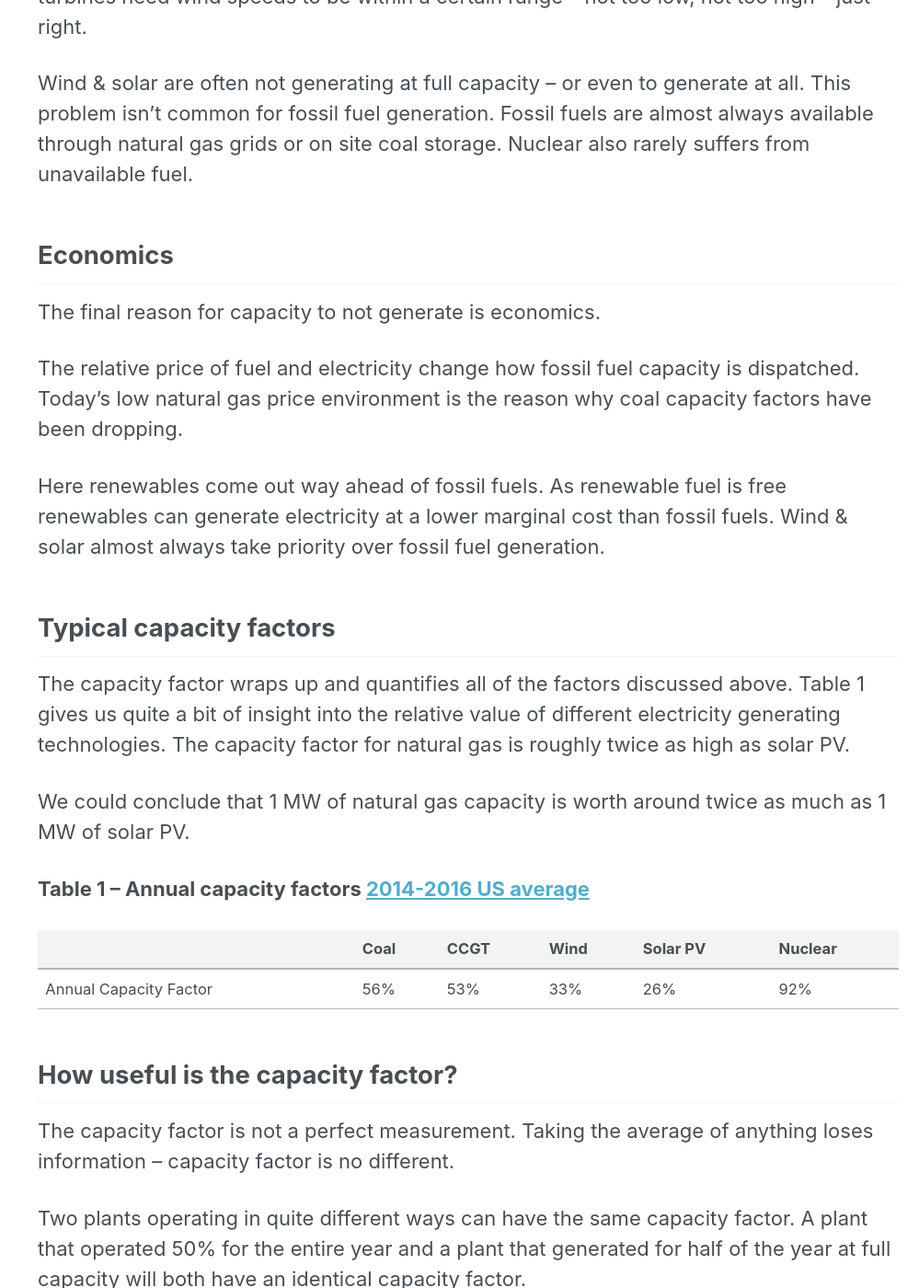
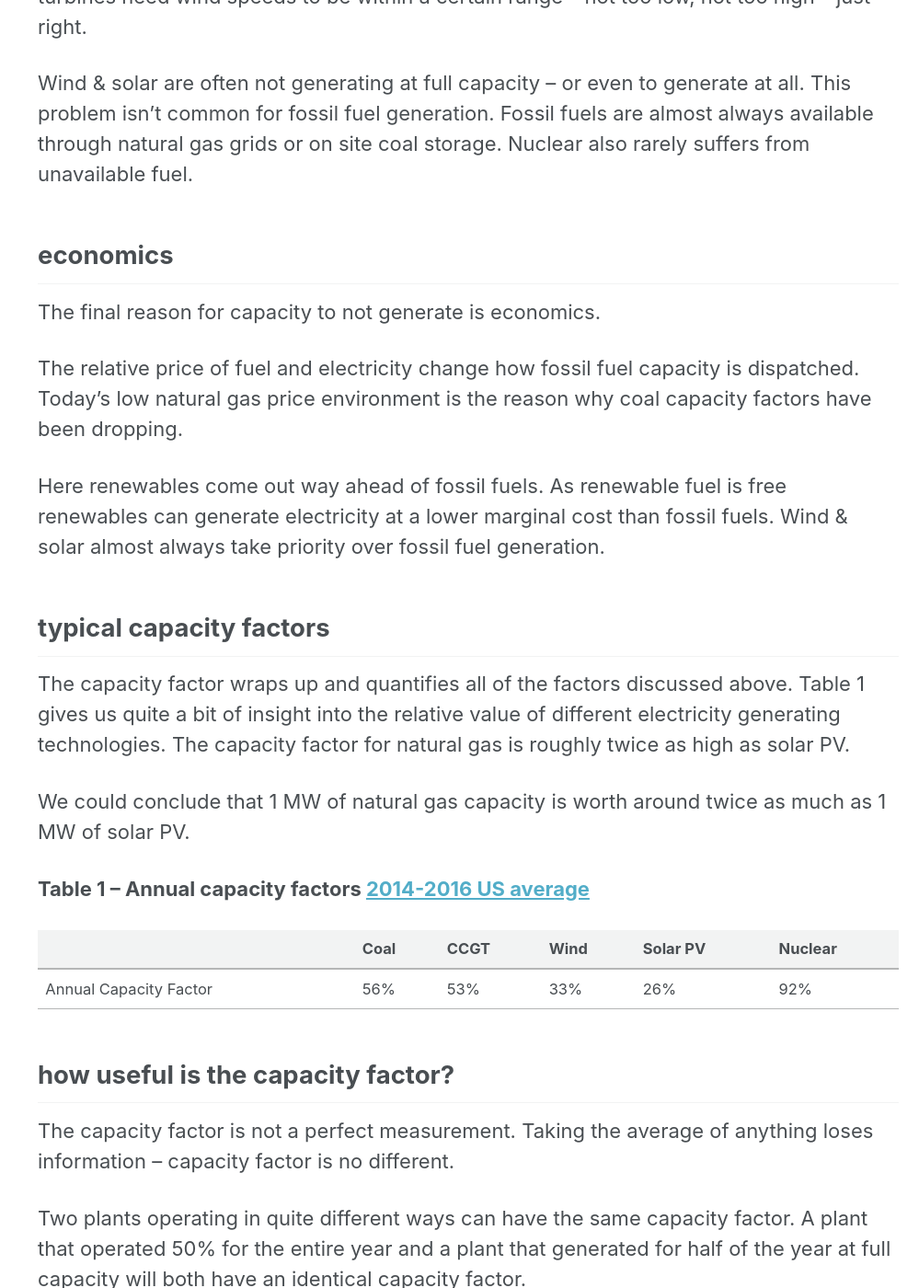
Before and after one commit to ADGEfficiency/adgefficiency.github.io, a Jekyll site: the page built from _posts/2017-03-14-energy-basics-capacity-factor.md, in a window 1280 px wide and 1400 px high, scrolled down 1424 px. Shown: the whole window at 92% size, without its empty margins (281-1280 px from the left). Built offline with Jekyll 4.4.1, drawn with Linux system fonts in a browser that asks for light colours; nearby versions of some CDN libraries; some of the changed text lies outside the part shown.

Commit message:
blog cleanup

```diff
--- a/_posts/2017-03-14-energy-basics-capacity-factor.md
+++ b/_posts/2017-03-14-energy-basics-capacity-factor.md
@@ -20,7 +22,7 @@ Annual capacity factor = 10,000 kWh / 2 kW * 8760 hrs = 57 %
 
 Three reasons why capacity will not generate at full output are maintenance, unavailability of fuel and economics.
 
-## Maintenance
+## maintenance
 
 Burning fossil fuels creates a challenging engineering environment. The core of a gas turbine is high pressure & temperature gases rapidly rotating blazing hot metal. Coal power stations generate electricity by high pressure steam forcing a steam turbine to spin incredibly fast.
 
@@ -28,7 +30,7 @@ These challenges lead to fossil fuel plants needing a lot of maintenance. The ti
 
 Renewables plants require less maintenance than a fossil fuel generator. No combustion means there is less thermal and mechanical stress on equipment.
 
-## Availability of fuel
+## availability of fuel
 
 Renewables come ahead in terms of maintenance, but they fall behind due to a constraint that fossil fuel generation doesn’t suffer from – availability of fuel.
 
@@ -36,7 +38,7 @@ Wind & solar are intermittent generators. Solar panels can’t generate at night
 
 Wind & solar are often not generating at full capacity – or even to generate at all. This problem isn’t common for fossil fuel generation. Fossil fuels are almost always available through natural gas grids or on site coal storage. Nuclear also rarely suffers from unavailable fuel.
 
-## Economics
+## economics
 
 The final reason for capacity to not generate is economics.
 
@@ -44,7 +46,7 @@ The relative price of fuel and electricity change how fossil fuel capacity is di
 
 Here renewables come out way ahead of fossil fuels. As renewable fuel is free renewables can generate electricity at a lower marginal cost than fossil fuels. Wind & solar almost always take priority over fossil fuel generation.
 
-## Typical capacity factors
+## typical capacity factors
 
 The capacity factor wraps up and quantifies all of the factors discussed above.  Table 1 gives us quite a bit of insight into the relative value of different electricity generating technologies. The capacity factor for natural gas is roughly twice as high as solar PV.
 
@@ -56,7 +58,7 @@ We could conclude that 1 MW of natural gas capacity is worth around twice as muc
 |---|
 |Annual Capacity Factor|	56%|	53%|	33%|	26%|	92%|
 
-## How useful is the capacity factor?
+## how useful is the capacity factor?
 
 The capacity factor is not a perfect measurement. Taking the average of anything loses information – capacity factor is no different.
 
```
Also changed, not shown: other parts of _posts/2017-03-14-energy-basics-capacity-factor.md (+2 -0 lines), _posts/2017-04-26-oil-reserves-growth-energy-basics.md (+2 -0 lines).
